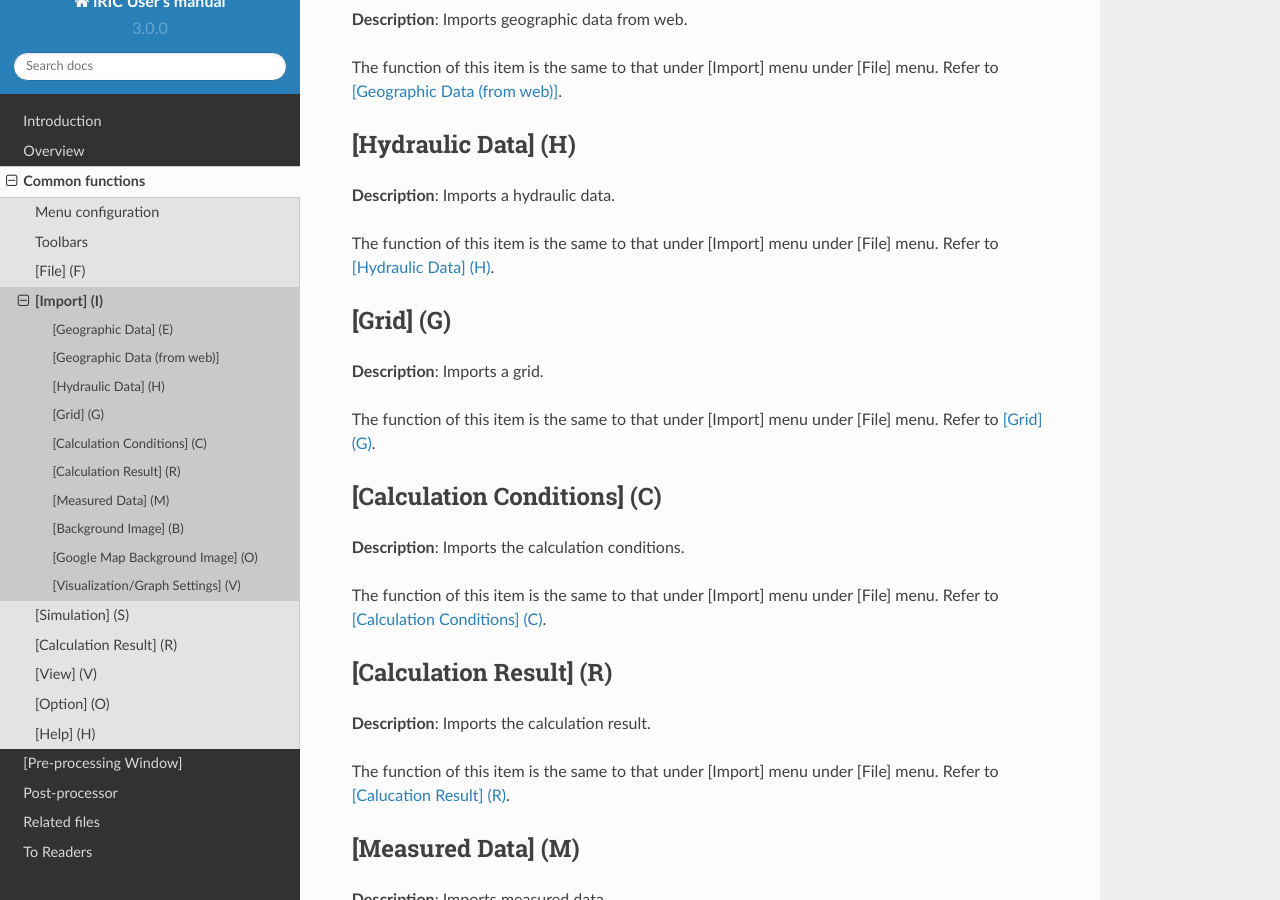
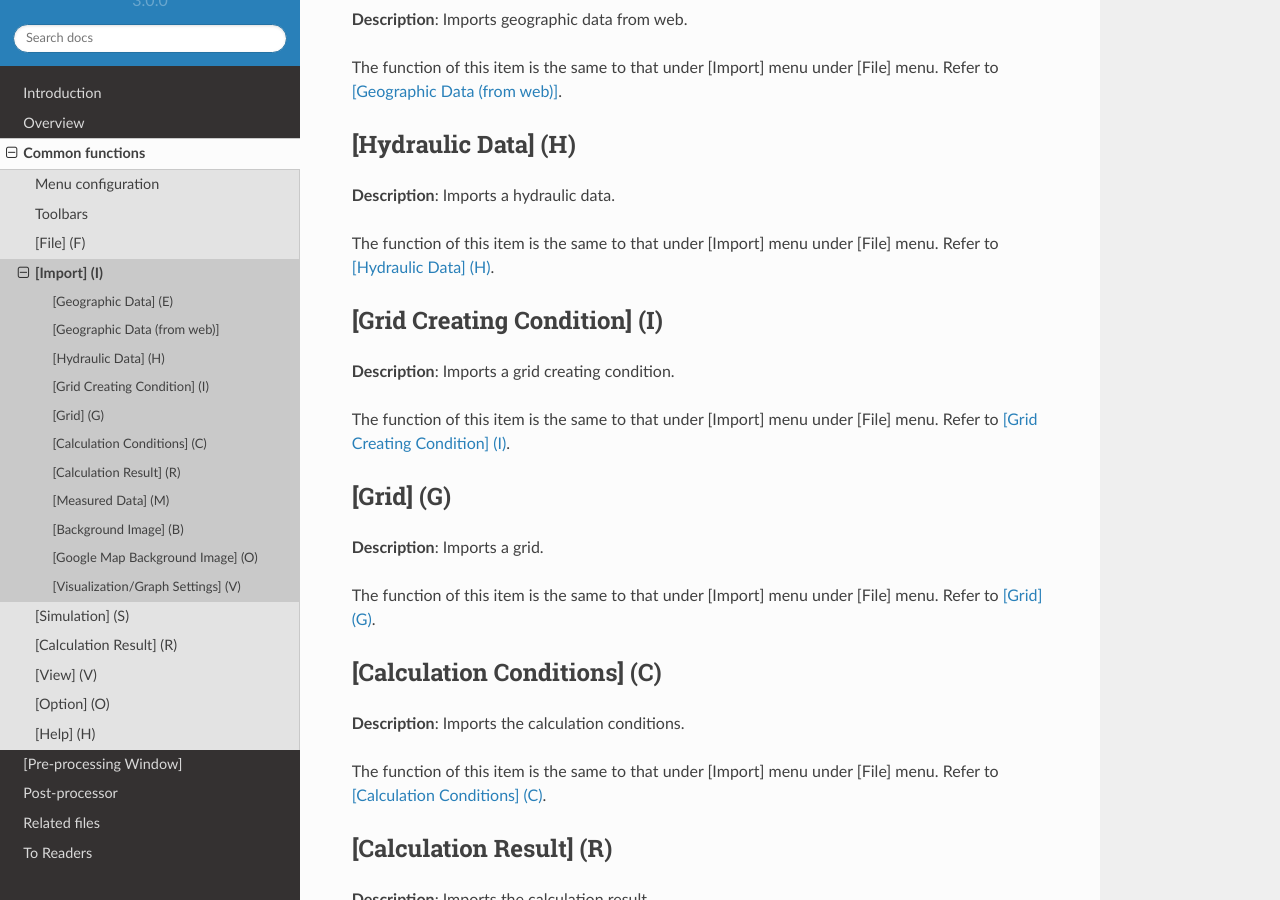
Before and after one commit to i-RIC/gui_user_manual, a Sphinx documentation site: the page built from source/03/04_import.rst, in a window 1280 px wide and 900 px high, scrolled down 432 px. Built offline with Sphinx 7.4.7 and the Read the Docs theme 2.0.0, drawn with Linux system fonts in a browser that asks for light colours.

Commit message:
Description about importing and exporting grid creating condition added.

```diff
--- a/source/03/03_09_import.rst
+++ b/source/03/03_09_import.rst
@@ -11,6 +11,7 @@ following sections.
    03_09_01_geographic_data
    03_09_02_geographic_data_from_web
    03_09_03_hydraulic_data
+   03_09_03_gridcreatingcond
    03_09_04_grid
    03_09_05_calc_cond
    03_09_06_calc_result
--- a/source/03/03_10_export.rst
+++ b/source/03/03_10_export.rst
@@ -9,6 +9,7 @@ following sections.
    :maxdepth: 2
 
    03_10_01_geographic_data
+   03_10_02_gridcreatingcond
    03_10_02_grid
    03_10_03_calc_cond
    03_10_04_solver_console_log
--- a/source/03/04_import.rst
+++ b/source/03/04_import.rst
@@ -28,6 +28,14 @@ The function of this item is the same to that under [Import] menu under
 
 The function of this item is the same to that under [Import] menu under
 [File] menu. Refer to :ref:`sec_file_import_hydraulic`.
+
+[Grid Creating Condition] (I)
+--------------------------------
+
+**Description**: Imports a grid creating condition.
+
+The function of this item is the same to that under [Import] menu under
+[File] menu. Refer to :ref:`sec_file_import_gridcreatingcond`.
 
 [Grid] (G)
 -------------
```
Also changed, not shown: source/03/03_09_03_gridcreatingcond.rst (added, +24 -0 lines), source/03/03_10_02_gridcreatingcond.rst (added, +16 -0 lines), source/03/images/iric_after_importing_gridcreatingcond.png (added), source/03/images/select_file_to_export_dialog_for_gridcreatingcond.png (added), source/03/images/select_file_to_import_dialog_for_gridcreatingcond.png (added).
